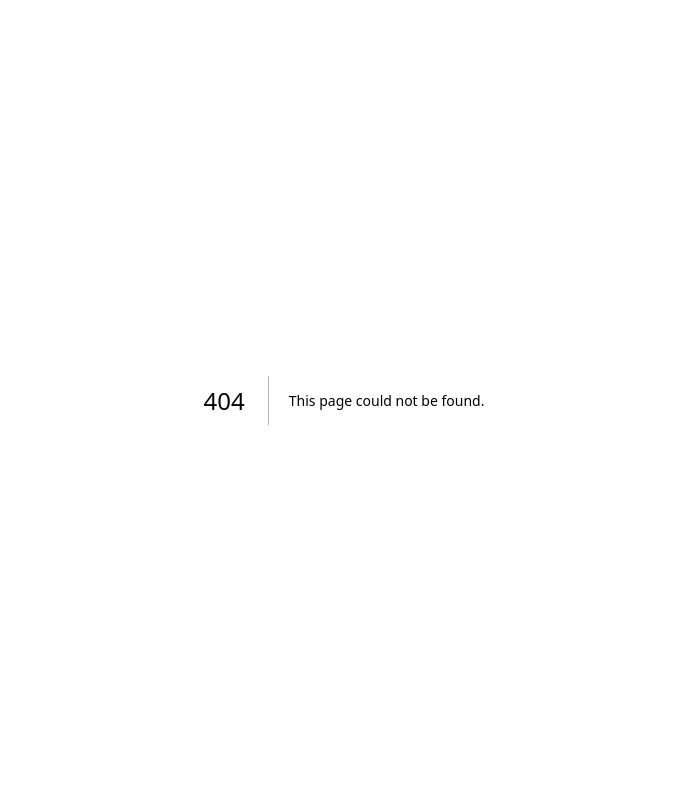
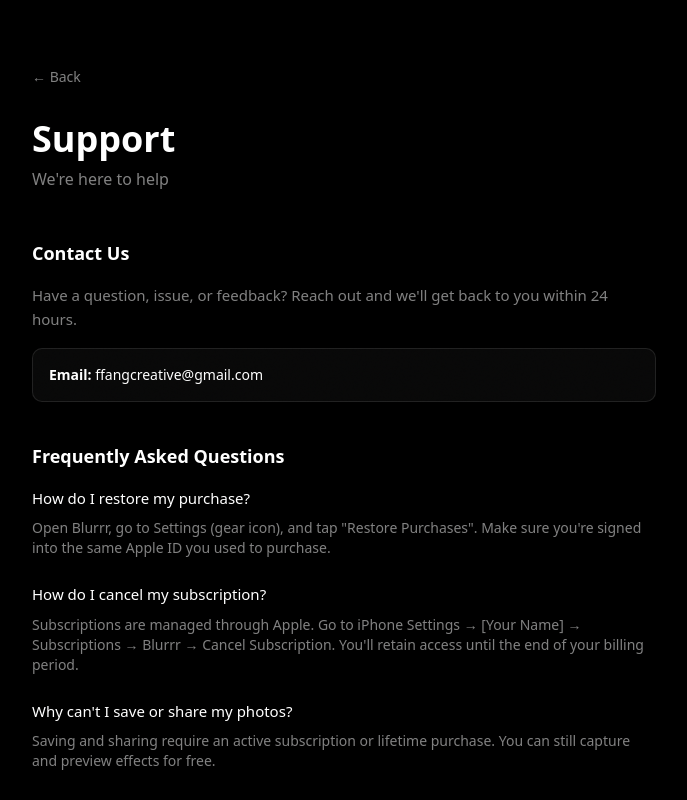
Before and after one commit to flfang9/slow-shutter, a Next.js app: page /support in a window 1280 px wide. Before the commit this address had no page. Shown: the whole page, without its empty margins (296-983 px from the left). Built offline with nearby package versions, Linux system fonts and the light colour scheme.

Commit message:
Add support page

```diff
--- /dev/null
+++ b/app/support/page.tsx
@@ -0,0 +1,118 @@
+import Link from 'next/link';
+import { Metadata } from 'next';
+
+export const metadata: Metadata = {
+  title: 'Support - Blurrr',
+  description: 'Get help with Blurrr',
+};
+
+export default function SupportPage() {
+  return (
+    <main className="min-h-screen bg-black text-white">
+      <div className="max-w-2xl mx-auto px-6 py-16">
+        <Link href="/" className="text-white/50 hover:text-white text-sm mb-8 inline-block transition-colors">
+          &larr; Back
+        </Link>
+
+        <h1 className="text-4xl font-bold mb-2">Support</h1>
+        <p className="text-white/50 mb-12">We&apos;re here to help</p>
+
+        <div className="space-y-10 text-[15px] leading-relaxed">
+
+          <section>
+            <h2 className="text-lg font-semibold mb-4">Contact Us</h2>
+            <p className="text-white/50">
+              Have a question, issue, or feedback? Reach out and we&apos;ll get back to you within 24 hours.
+            </p>
+            <div className="mt-4 p-4 bg-[#080808] rounded-lg border border-white/10">
+              <p className="text-sm"><strong className="text-white">Email:</strong> <a href="mailto:ffangcreative@gmail.com" className="text-white hover:underline">ffangcreative@gmail.com</a></p>
+            </div>
+          </section>
+
+          <section>
+            <h2 className="text-lg font-semibold mb-4">Frequently Asked Questions</h2>
+
+            <div className="space-y-6">
+              <div>
+                <h3 className="font-medium mb-2">How do I restore my purchase?</h3>
+                <p className="text-white/50 text-sm">
+                  Open Blurrr, go to Settings (gear icon), and tap &quot;Restore Purchases&quot;. Make sure you&apos;re signed into the same Apple ID you used to purchase.
+                </p>
+              </div>
+
+              <div>
+                <h3 className="font-medium mb-2">How do I cancel my subscription?</h3>
+                <p className="text-white/50 text-sm">
+                  Subscriptions are managed through Apple. Go to iPhone Settings → [Your Name] → Subscriptions → Blurrr → Cancel Subscription. You&apos;ll retain access until the end of your billing period.
+                </p>
+              </div>
+
+              <div>
+                <h3 className="font-medium mb-2">Why can&apos;t I save or share my photos?</h3>
+                <p className="text-white/50 text-sm">
+                  Saving and sharing require an active subscription or lifetime purchase. You can still capture and preview effects for free.
+                </p>
+              </div>
+
+              <div>
+                <h3 className="font-medium mb-2">Where are my photos saved?</h3>
+                <p className="text-white/50 text-sm">
+                  Photos are saved to the Blurrr gallery within the app. If you grant Photos access, they&apos;re also saved to a &quot;Blurrr&quot; album in your iPhone Photos app.
+                </p>
+              </div>
+
+              <div>
+                <h3 className="font-medium mb-2">Why is my phone getting warm?</h3>
+                <p className="text-white/50 text-sm">
+                  Blurrr uses your phone&apos;s GPU to process effects in real-time. Some warmth during extended use is normal and expected.
+                </p>
+              </div>
+
+              <div>
+                <h3 className="font-medium mb-2">How do I move the blur center point?</h3>
+                <p className="text-white/50 text-sm">
+                  For Zoom, Swirl, and Vortex effects, simply tap anywhere on the image to reposition the center of the blur.
+                </p>
+              </div>
+
+              <div>
+                <h3 className="font-medium mb-2">Can I edit photos from my camera roll?</h3>
+                <p className="text-white/50 text-sm">
+                  Yes! Tap the photo library icon in the camera view or gallery to import any photo from your camera roll.
+                </p>
+              </div>
+            </div>
+          </section>
+
+          <section>
+            <h2 className="text-lg font-semibold mb-4">Troubleshooting</h2>
+
+            <div className="space-y-4 text-white/50 text-sm">
+              <div className="p-4 bg-[#080808] rounded-lg border border-white/10">
+                <p><strong className="text-white">App crashes on launch:</strong> Try force-quitting and reopening. If the issue persists, delete and reinstall the app (your subscription will restore automatically).</p>
+              </div>
+              <div className="p-4 bg-[#080808] rounded-lg border border-white/10">
+                <p><strong className="text-white">Effects not loading:</strong> Ensure you have enough storage space. Blurrr requires at least 100MB free to process images.</p>
+              </div>
+              <div className="p-4 bg-[#080808] rounded-lg border border-white/10">
+                <p><strong className="text-white">&quot;Limited Photos Access&quot; error:</strong> Go to iPhone Settings → Privacy → Photos → Blurrr and select &quot;Full Access&quot; to save photos to your library.</p>
+              </div>
+            </div>
+          </section>
+
+          <section>
+            <h2 className="text-lg font-semibold mb-4">Request a Refund</h2>
+            <p className="text-white/50">
+              Refunds are handled by Apple. Visit <a href="https://reportaproblem.apple.com" className="text-white hover:underline" target="_blank" rel="noopener noreferrer">reportaproblem.apple.com</a>, sign in with your Apple ID, find your Blurrr purchase, and request a refund.
+            </p>
+          </section>
+
+        </div>
+
+        <div className="mt-16 pt-8 border-t border-white/10 text-center text-sm text-white/30">
+          <Link href="/" className="hover:text-white transition-colors">Blurrr</Link> &copy; 2025 Freddy Fang
+        </div>
+      </div>
+    </main>
+  );
+}
```
